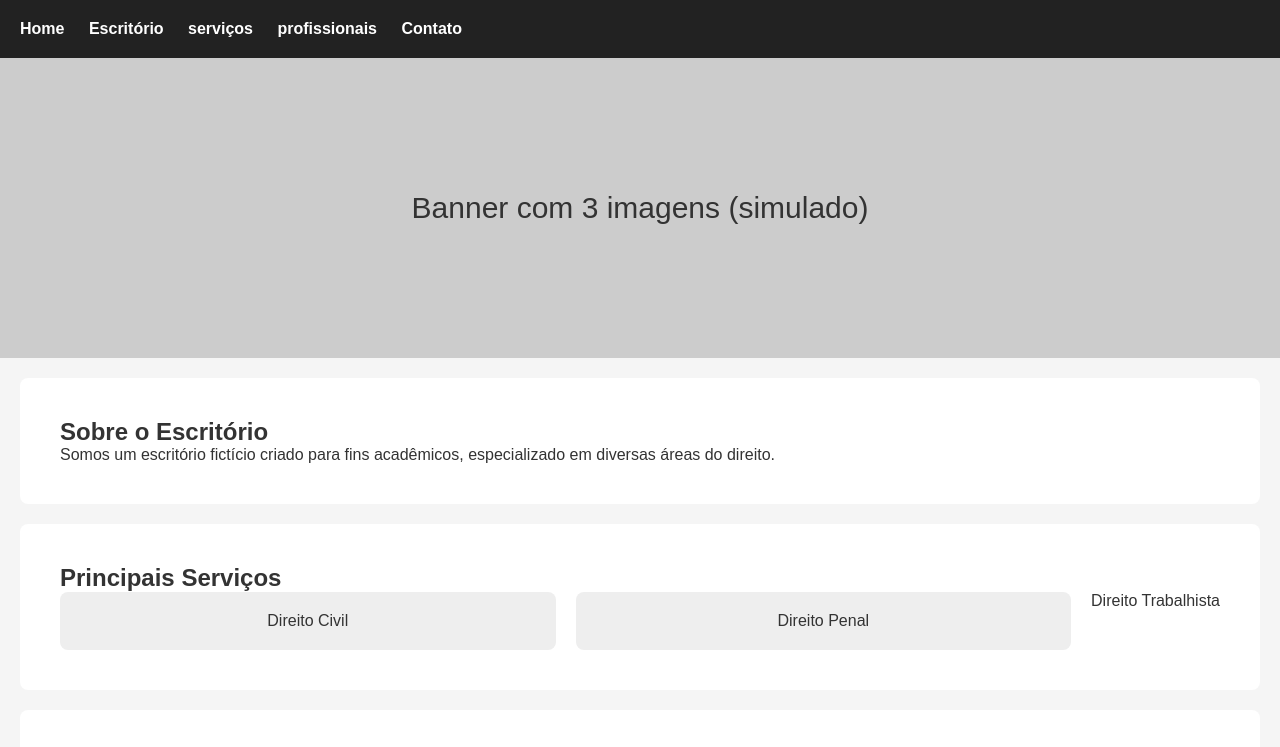
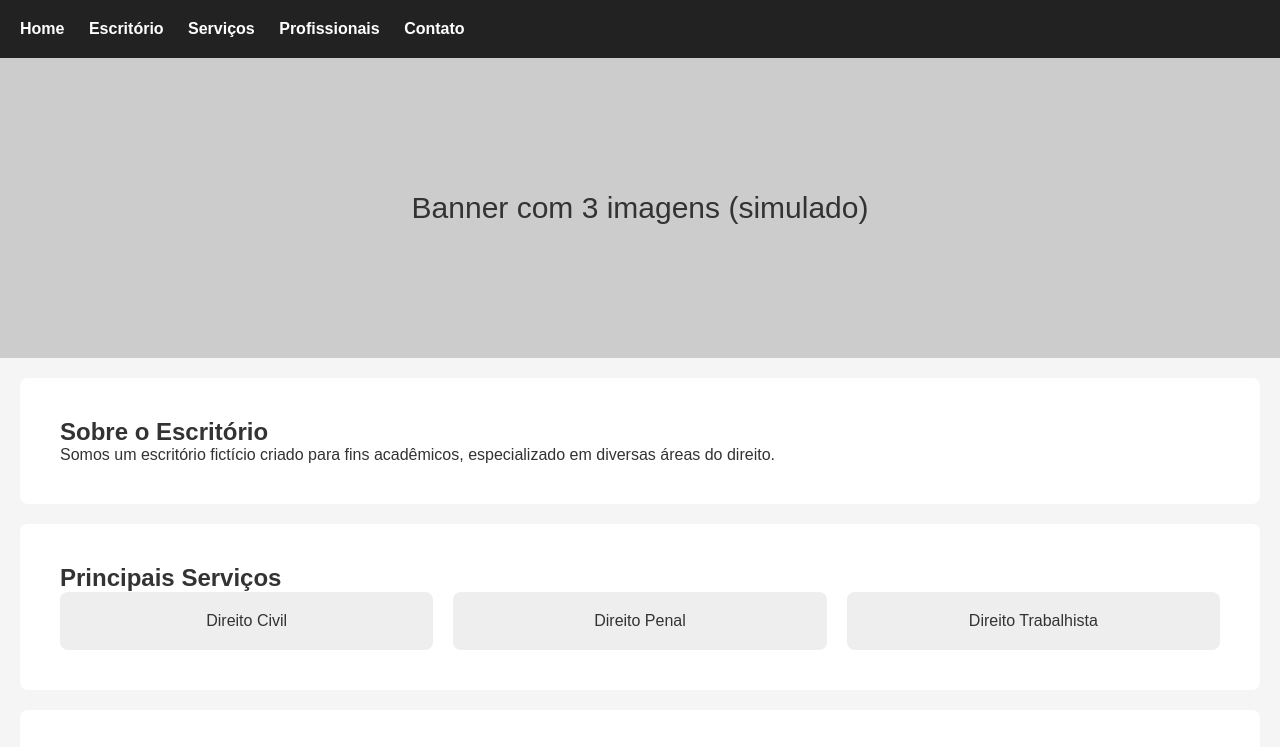
Before and after one commit to JonatasDaviADS/escritorio_de_advocacia_WEBMOBILE, a plain HTML site: page index.html in a window 1280 px wide. Shown: the top 747 px of the page. Drawn offline with Linux system fonts and the light colour scheme.

Commit message:
Corrige estrutura do <nav> na página inicial.

```diff
--- a/index.html
+++ b/index.html
@@ -11,8 +11,8 @@
     <nav>
         <a href="index.html">Home</a>
         <a href="escritorio.html">Escritório</a>
-        <a href="servicos.html">serviços</a>
-        <a href="profissionais.html">profissionais</a>
+        <a href="servicos.html">Serviços</a>
+        <a href="profissionais.html">Profissionais</a>
         <a href="contato.html">Contato</a>
     </nav>
 </header>
@@ -28,7 +28,7 @@
     <div class="card-container">
         <div class="card">Direito Civil</div>
         <div class="card">Direito Penal</div>
-        <div class="">Direito Trabalhista</div>
+        <div class="card">Direito Trabalhista</div>
     </div>
 </section>
 
```
